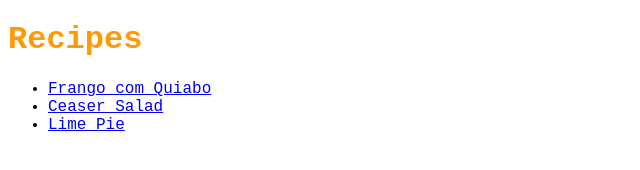
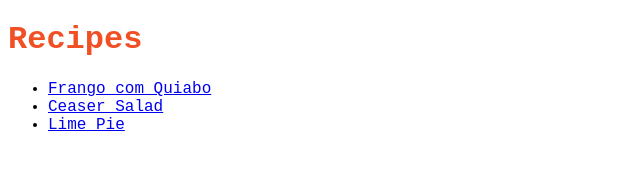
Before and after one commit to Matheus4sn/odin-recipes, a plain HTML site: page index.html in a window 1280 px wide. Shown: the whole page, without its empty margins (0-640 px from the left). Drawn offline with Linux system fonts and the light colour scheme.

Commit message:
Change title's color

```diff
--- a/style.css
+++ b/style.css
@@ -3,5 +3,5 @@
 }
 
 #title {
-    color: rgb(255, 154, 3);
+    color: #f15025;
 }
```
